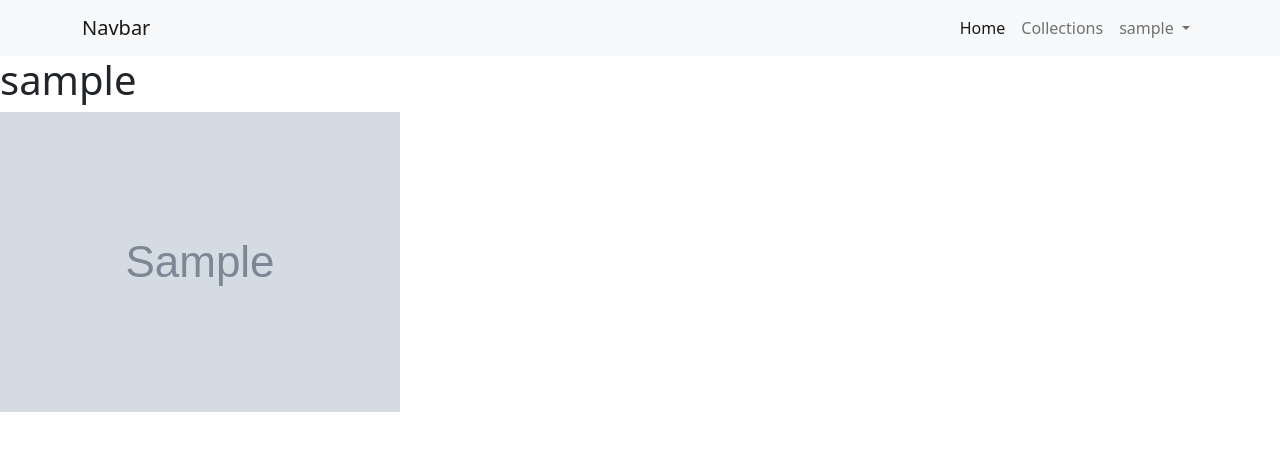
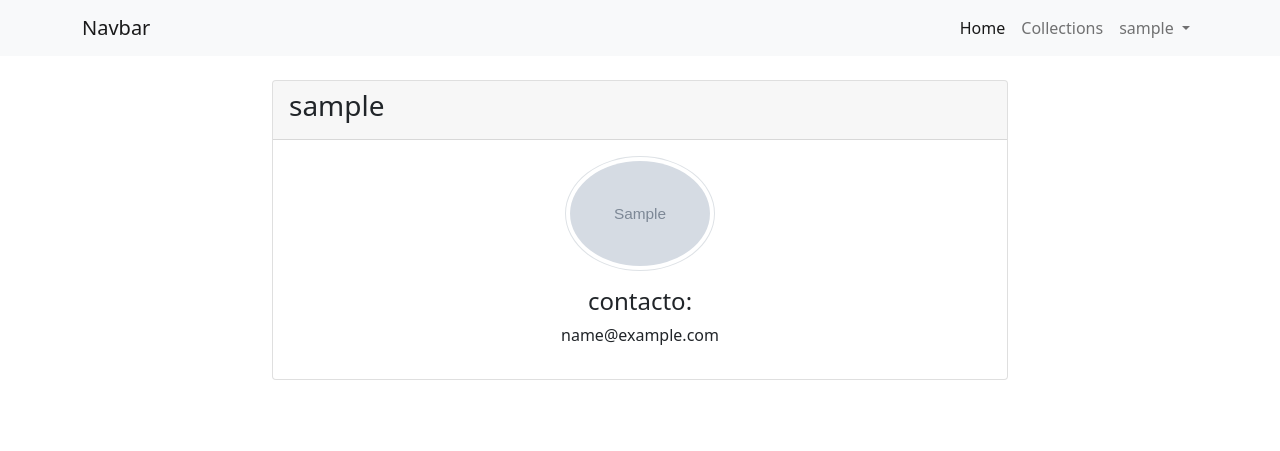
Before and after one commit to EDGARTOYIN/Django-project, a Django app: page /profile/ in a window 1280 px wide. Shown: the top 451 px of the page. Run offline with Django 4.2, Linux system fonts and the light colour scheme; a user stored in the database is signed in; tables that the repository leaves empty hold one stand-in row (values such as "Sample post"); grey boxes marked "Sample" are stand-in pictures; some libraries are stand-ins or nearby versions.

Commit message:
Initial commit

```diff
--- a/mysite/toolpocket_app/apps.py
+++ b/mysite/toolpocket_app/apps.py
@@ -1,5 +1,9 @@
 from django.apps import AppConfig
+
 
 class ToolpocketAppConfig(AppConfig):
     default_auto_field = 'django.db.models.BigAutoField'
     name = 'toolpocket_app'
+
+    def ready(self):
+        import toolpocket_app.signals # noqa
--- a/mysite/toolpocket_app/models.py
+++ b/mysite/toolpocket_app/models.py
@@ -66,4 +66,4 @@ class Profile(models.Model):
     objects = models.Manager()
 
     def __str__(self):
-        return f'{self.user.username}'
+        return f'Perfil de {self.user.username}'
--- a/mysite/toolpocket_app/templates/toolpocket_app/auth/profile.html
+++ b/mysite/toolpocket_app/templates/toolpocket_app/auth/profile.html
@@ -1,9 +1,22 @@
 {% extends 'toolpocket_app/layouts/main.html' %}
 
 {% block content %}
-    <div>
-        <h1>{{ user.user.username }}</h1>
+<div class="container my-4">
+  <div class="row justify-content-center">
+    <div class="col-md-8">
+      <div class="card">
+        <div class="card-header">
+          <h3 class="card-title">{{ profile_user.user.username }}</h3>
+        </div>
+        <div class="card-body text-center">
+          <img src="{{ profile_user.image.url }}" class="rounded-circle img-thumbnail" alt="Profile Image" style="max-width: 150px;">
+          <div class="my-3">
+            <h4>contacto:</h4>
+            <p>{{ profile_user.user.email }}</p>
+          </div>
+        </div>
+      </div>
     </div>
-
-    <img src="{{ user.image.url }}" alt="Profile Image">
+  </div>
+</div>
 {% endblock content %}
--- a/mysite/toolpocket_app/views.py
+++ b/mysite/toolpocket_app/views.py
@@ -1,6 +1,7 @@
 from django.shortcuts import render, redirect
 from .models import Category, Product, Profile
 from django.contrib import messages
+
 
 
 # Create your views here.
@@ -43,6 +44,6 @@ def productview(request, cate_slug, prod_slug):
 
 
 def profile(request):
-    user = Profile.objects.get(user=request.user)
-    context = {'user': user}
+    profile_user = Profile.objects.get(user=request.user)
+    context = {'profile_user': profile_user}
     return render(request, 'toolpocket_app/auth/profile.html', context)
```
Also changed, not shown: mysite/toolpocket_app/signals.py (added, +16 -0 lines).
